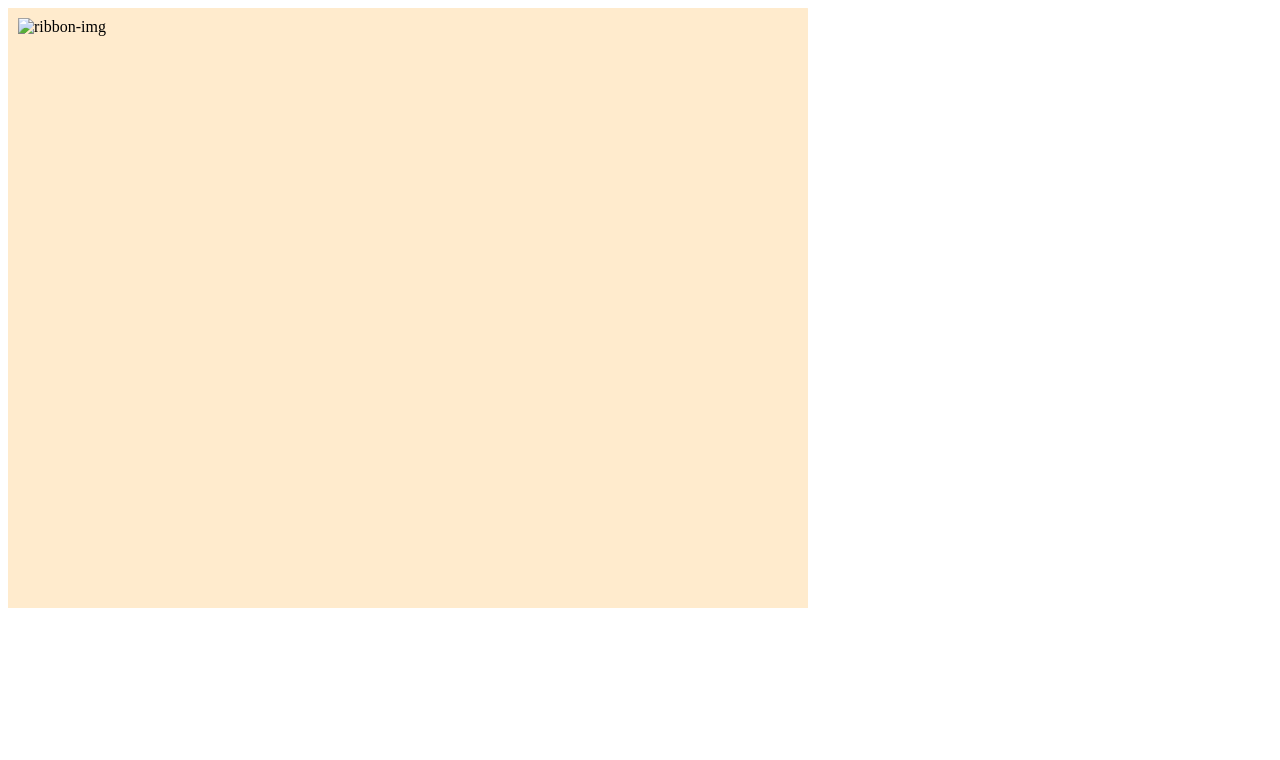
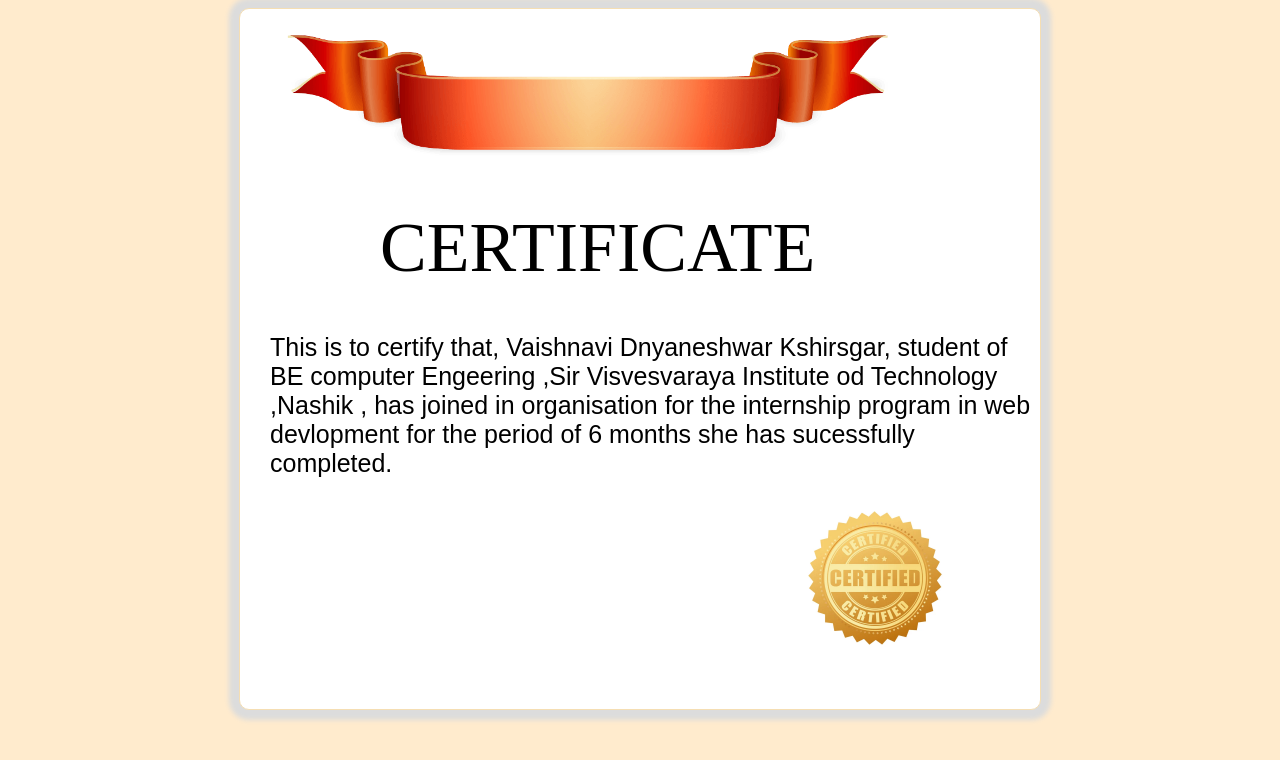
Before and after one commit to vaishnavi-kshirsagar03/certificate, a plain HTML site: page index.html in a window 1280 px wide. Drawn offline with Linux system fonts and the light colour scheme.

Commit message:
basic info add

```diff
--- a/index.html
+++ b/index.html
@@ -5,26 +5,49 @@
     <meta name="viewport" content="width=device-width, initial-scale=1.0">
     <title>Certificate</title>
     <style>
+    .body{
+        background-color: blanchedalmond;
+    }
         .Certificate-container{
-            height: 600px;
+            height: 700px;
             width: 800px;
-            background-color: blanchedalmond;
-            border-radius: 0.5px;
-
+            background-color: rgb(255, 255, 255);
+            border-radius: 10px;
+            margin: 0% auto;
+            border: 1px solid wheat;
+            box-shadow: 0 0 5px 10px gainsboro;
 
         }
-        .ribbon{
-            padding-top: 0%;
-            width: 700px;
-           padding: 10px ;
-          display: block;
-          margin-top: 0%;
+
+        .title{
+            font-size: 70px;
+            color: #000;
+            padding: 20px;
+            margin-left: 120px;
+        }
+        .text{
+            font-size: 25px;
+            color: black;
+            font-family: Arial, Helvetica, sans-serif;
+            margin-left: 30px;
+        }
+        .stamp{
+            height: 150px;
+           margin-left: 70%;
         }
     </style>
 </head>
-<body>
+<body class="body">
     <div class="Certificate-container">
-        <img src="./img/ribbon.png" class="ribbon" alt="ribbon-img">
+        <img src="./img/ribeen.webp" width="700px" alt="riboon">
+        <div class="title">CERTIFICATE</div>
+
+        <p class="text">
+            This is to certify that, Vaishnavi Dnyaneshwar Kshirsgar, student of BE computer Engeering ,Sir Visvesvaraya Institute od Technology ,Nashik , has  joined in organisation for the internship program in web devlopment for the period of 6 months
+            she has sucessfully completed.
+        </p>
+
+        <img src="./img/stamp.jpg"  class="stamp" alt="stamp" >
     </div>
 </body>
 </html>
```
